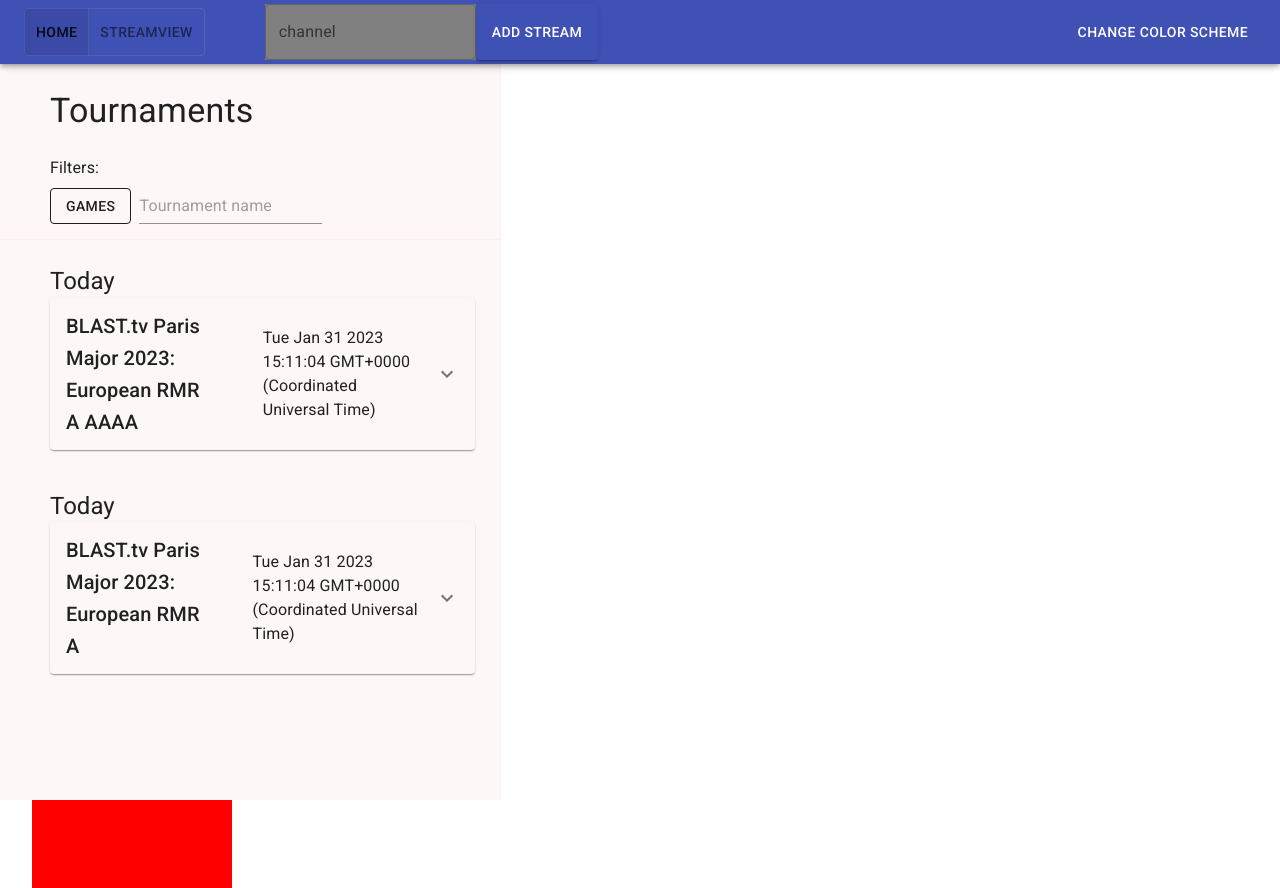
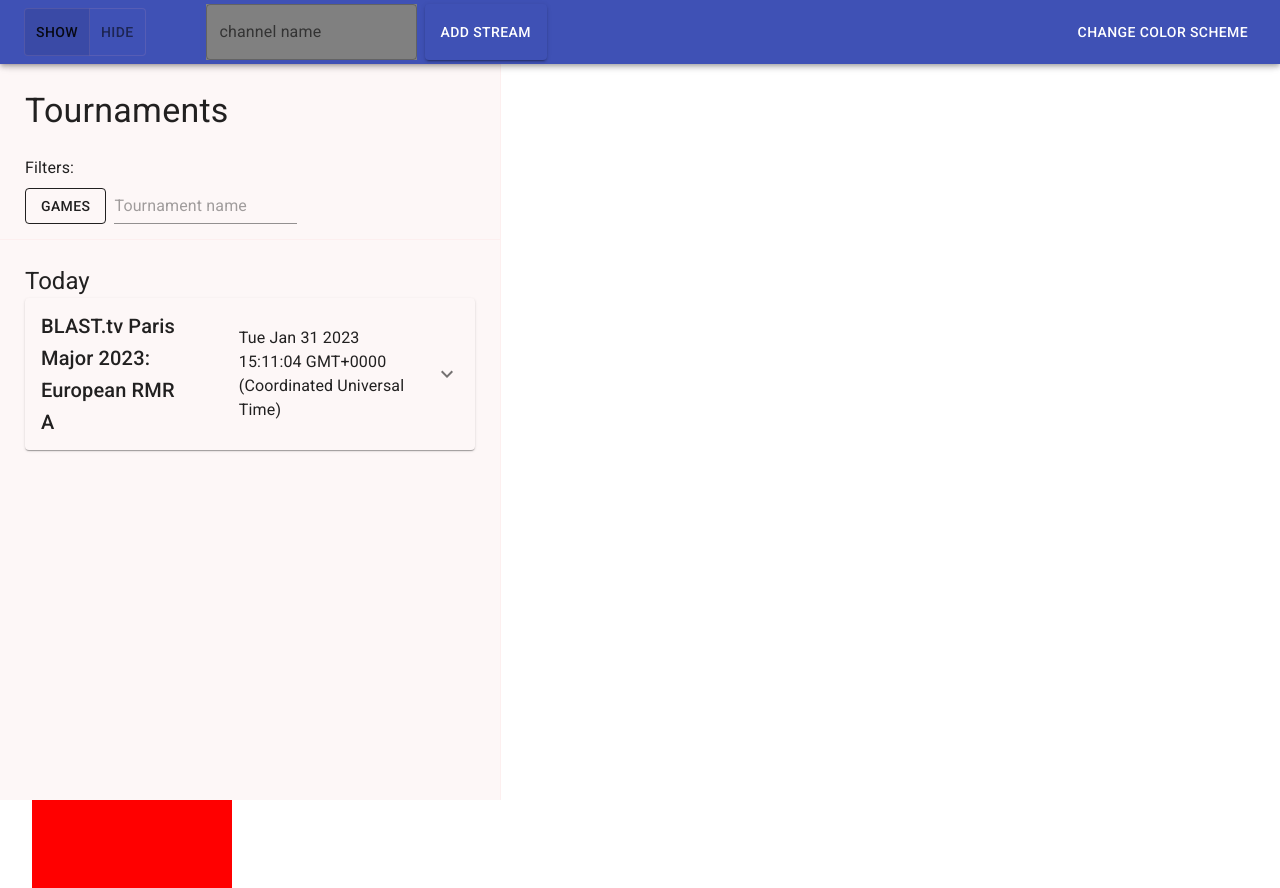
Before and after one commit to ktatu/tourneystreams-frontend, a React (Create React App) app: page / in a window 1280 px wide. Built offline with nearby package versions, Linux system fonts and the light colour scheme.

Commit message:
Tournament drawer-component continued

```diff
--- a/src/Toolbar.tsx
+++ b/src/Toolbar.tsx
@@ -8,6 +8,7 @@
     TextField,
     ToggleButton,
     ToggleButtonGroup,
+    Typography,
 } from "@mui/material"
 import useQueryParams from "./hooks/useQueryParams"
 import TourneyDrawer from "./TourneyDrawer"
@@ -42,8 +43,8 @@
                         onChange={handlePageNavigation}
                         exclusive
                     >
-                        <ToggleButton value="/">Home</ToggleButton>
-                        <ToggleButton value="/streamview">Streamview</ToggleButton>
+                        <ToggleButton value="/">Show</ToggleButton>
+                        <ToggleButton value="/streamview">Hide</ToggleButton>
                     </ToggleButtonGroup>
                     <Box flexGrow={1}>
                         <AddStreamField />
@@ -67,10 +68,11 @@
         <Box
             display="flex"
             marginLeft="10px"
+            gap={1}
         >
             <TextField
                 sx={{ bgcolor: "grey" }}
-                label="channel"
+                label="channel name"
                 variant="outlined"
                 value={fieldValue}
                 onChange={(event) => setFieldValue(event.target.value)}
--- a/src/TourneyAccordion.tsx
+++ b/src/TourneyAccordion.tsx
@@ -1,8 +1,17 @@
-import { Accordion, AccordionDetails, AccordionSummary, Box, Typography } from "@mui/material"
+import {
+    Accordion,
+    AccordionDetails,
+    AccordionSummary,
+    Box,
+    Tooltip,
+    Typography,
+} from "@mui/material"
 import ExpandMoreIcon from "@mui/icons-material/ExpandMore"
 import HomeIcon from "@mui/icons-material/Home"
 import TourneyStartTime from "./TourneyStartTime"
 import { useState } from "react"
+
+import BoyIcon from "@mui/icons-material/Boy"
 
 const TourneyAccordion = () => {
     const [accordionExpanded, setAccordionExpanded] = useState(false)
@@ -12,8 +21,6 @@
     }
 
     return (
-        <Box className="drawer-container">
-            <Typography variant="h5">Today</Typography>
         <Accordion
             TransitionProps={{ unmountOnExit: true }}
             onChange={handleAccordionExpandedStatus}
@@ -33,6 +40,7 @@
                     <Box
                         display="flex"
                         alignItems="center"
+                        gap={2}
                     >
                         <TourneyStartTime startTimeAsDate={new Date(Date.now())} />
                     </Box>
@@ -64,6 +72,23 @@
                             />
                         </Box>
                         <HomeIcon sx={{ transform: "scale(1.5)", marginTop: "2px" }} />
+                        <Tooltip title="1000 viewers total">
+                            <Box
+                                alignItems="center"
+                                display="flex"
+                                flexDirection="row"
+                                gap={1}
+                                paddingLeft={6}
+                            >
+                                <Typography
+                                    color="red"
+                                    variant="h6"
+                                >
+                                    1000
+                                </Typography>
+                                <BoyIcon sx={{ color: "red" }} />
+                            </Box>
+                        </Tooltip>
                     </Box>
                     <Box>
                         <Typography>Official streams:</Typography>
@@ -75,7 +100,6 @@
                 </Box>
             </AccordionDetails>
         </Accordion>
-        </Box>
     )
 }
 
--- a/src/TourneyDrawer.css
+++ b/src/TourneyDrawer.css
@@ -1,5 +1,5 @@
 .drawer-container {
-    padding-left: 50px;
+    padding-left: 25px;
     padding-top: 25px;
     padding-right: 25px;
     padding-bottom: 15px;
--- a/src/TourneyDrawer.tsx
+++ b/src/TourneyDrawer.tsx
@@ -31,9 +31,6 @@
 const TourneyDrawer = () => {
     return (
         <Drawer
-            sx={{
-                flexShrink: 0,
-            }}
             variant="permanent"
             anchor="left"
         >
@@ -64,68 +61,8 @@
             <Divider />
             <Box className="drawer-container">
                 <Typography variant="h5">Today</Typography>
-                <Accordion
-                    TransitionProps={{ unmountOnExit: true }}
-                    onChange={() => console.log("on change")}
-                >
-                    <AccordionSummary expandIcon={<ExpandMoreIcon />}>
-                        <Box
-                            display="flex"
-                            flexDirection="row"
-                            gap={3}
-                            paddingRight={2}
-                        >
-                            <Typography variant="h6">
-                                BLAST.tv Paris Major 2023: European RMR A AAAA
-                            </Typography>
-                            <Box flexGrow={1} />
-                            <Box
-                                display="flex"
-                                alignItems="center"
-                            >
-                                <TourneyStartTime startTimeAsDate={new Date(Date.now())} />
-                            </Box>
-                        </Box>
-                    </AccordionSummary>
-                    <AccordionDetails>
-                        <Box
-                            display="flex"
-                            flexDirection="column"
-                            gap={2}
-                        >
-                            <Box
-                                display="flex"
-                                flexDirection="row"
-                                paddingRight={5}
-                            >
-                                <Box paddingRight="8px">
-                                    <img
-                                        src={require("./assets/liquipedia.png")}
-                                        width={32}
-                                        height={26}
-                                    />
-                                </Box>
-                                <Box paddingRight="10px">
-                                    <img
-                                        src={require("./assets/twitter.png")}
-                                        width={32}
-                                        height={26}
-                                    />
-                                </Box>
-                                <HomeIcon sx={{ transform: "scale(1.5)", marginTop: "2px" }} />
-                            </Box>
-                            <Box>
-                                <Typography>Official streams:</Typography>
-                            </Box>
-                            <Typography>
-                                Lorem ipsum dolor sit amet, consectetur adipiscing elit. Suspendisse
-                                malesuada lacus ex, sit amet blandit leo lobortis eget.
-                            </Typography>
-                        </Box>
-                    </AccordionDetails>
-                </Accordion>
+                <TourneyAccordion />
             </Box>
-            <TourneyAccordion />
         </Drawer>
     )
 }
```
Lines whose indentation alone changed are shown as unchanged.
